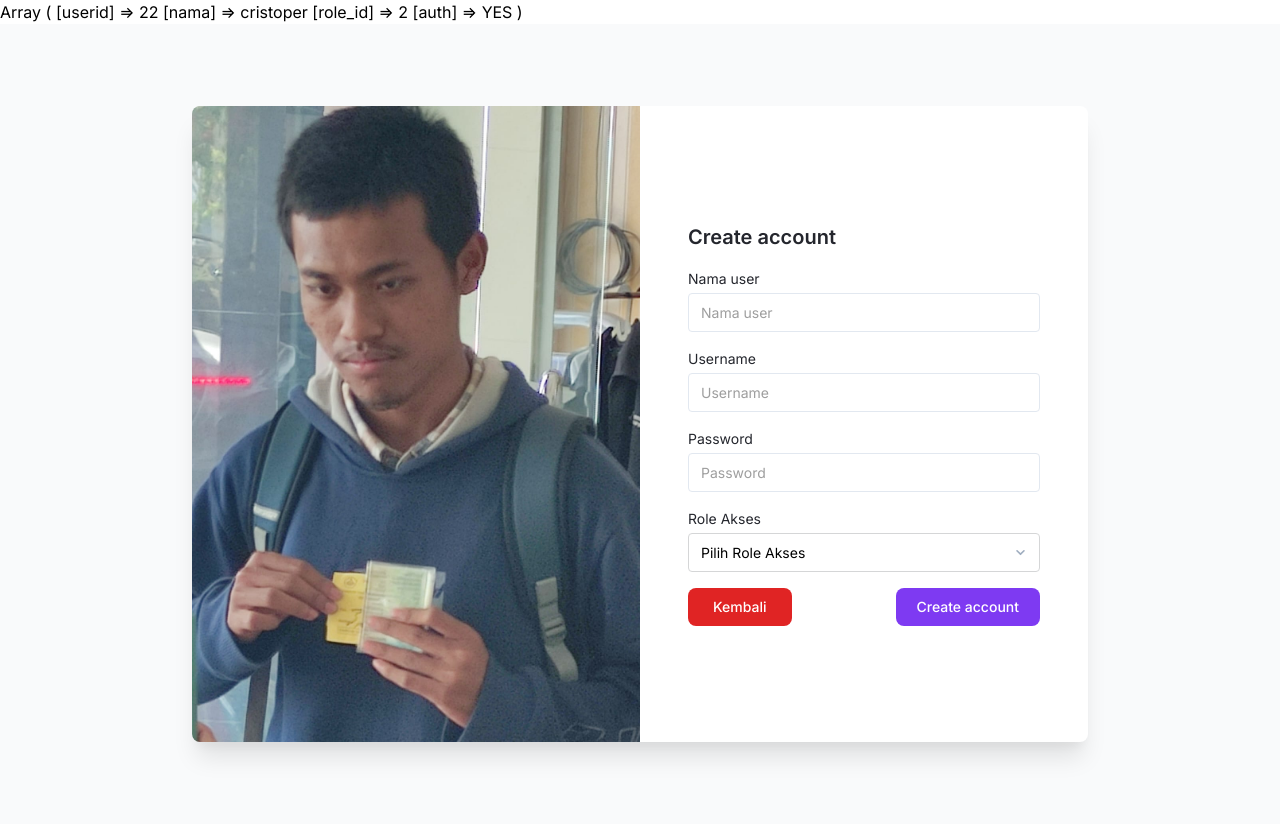
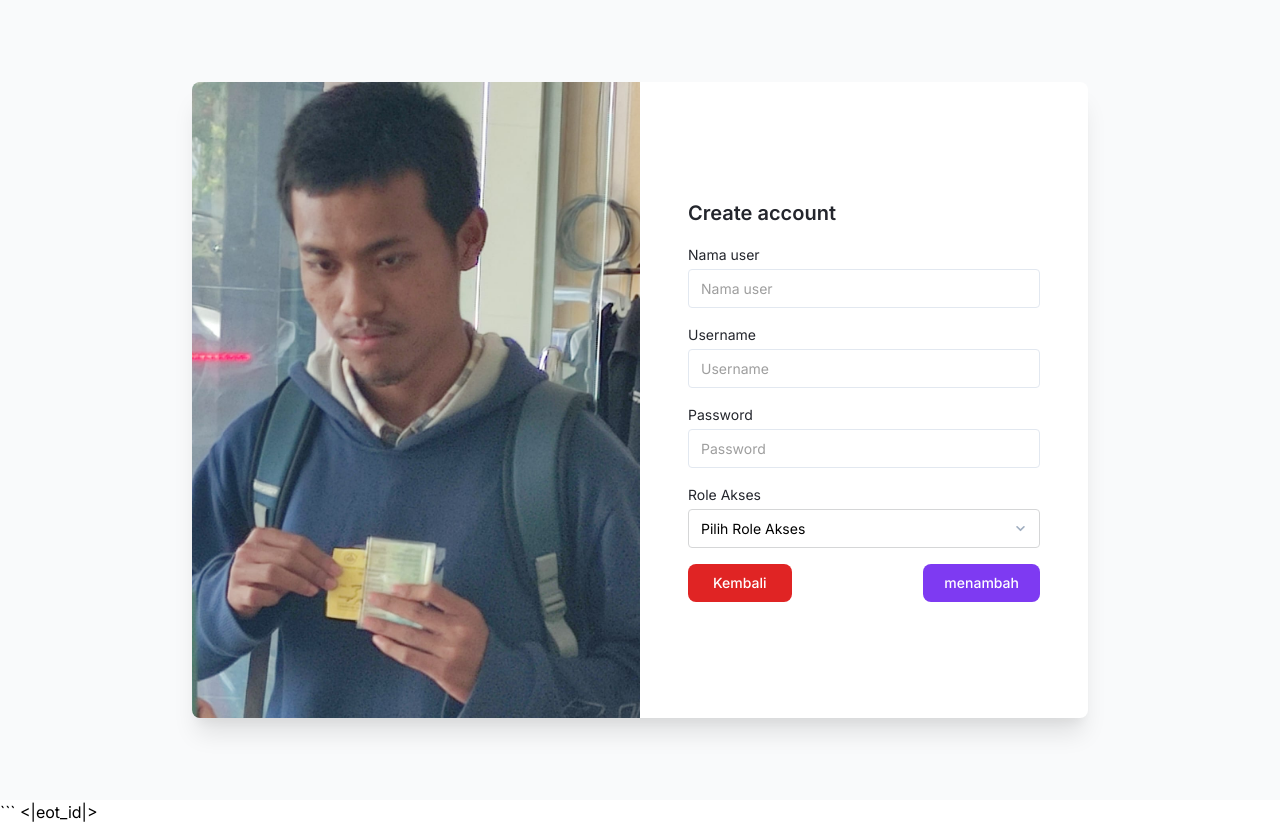
Before and after one commit to nekopride/project1, a PHP site: page /pages/user_add.php in a window 1280 px wide. Run offline with PHP 8.4, Linux system fonts and the light colour scheme; a user stored in the database is signed in; data comes from the database, SQL or seed files in the repository.

Commit message:
Add files via upload

````diff
--- a/index.php
+++ b/index.php
@@ -77,7 +77,7 @@ $connect->close();
               ></span>
               <a
                 class="inline-flex items-center w-full text-sm font-semibold text-gray-800 transition-colors duration-150 hover:text-gray-800 dark:hover:text-gray-200 dark:text-gray-100"
-                href="index.php"
+                href="index.html"
               >
                 <svg
                   class="w-5 h-5"
@@ -259,7 +259,7 @@ $connect->close();
               ></span>
               <a
                 class="inline-flex items-center w-full text-sm font-semibold text-gray-800 transition-colors duration-150 hover:text-gray-800 dark:hover:text-gray-200 dark:text-gray-100"
-                href="index.php"
+                href="index.html"
               >
                 <svg
                   class="w-5 h-5"
--- a/pages/login.php
+++ b/pages/login.php
@@ -1,5 +1,9 @@
 <?php
 session_start();
+if (isset ($_SESSION["masuk"])){
+	header ("Location:index.php");
+	exit;
+}
 if (isset($_SESSION["auth"]) && $_SESSION["auth"] === 'YES') {
     header('Location: ../index.php');
     exit();
--- a/pages/user_add.php
+++ b/pages/user_add.php
@@ -1,7 +1,6 @@
 <?php
 include '../config.php';
 session_start();
-print_r($_SESSION);
 
 if (!$connect) {
     die("Koneksi gagal: " . mysqli_connect_error());
@@ -15,13 +14,13 @@ if (isset($_POST['simpan'])){
      $password = $_POST['password'];
      $role_id = $_POST['role_id'];
 
-     mysqli_query($connect, "INSERT INTO user VALUES ('','$nama','$username','$password','$role_id')");
+     $query = "INSERT INTO user (nama, username, password, role_id) VALUES ('$nama', '$username', '$password', '$role_id')";
+     mysqli_query($connect, $query);
 
-     $_SESSION['success'] = 'berhasil menambahkan data';
-
+     $_SESSION['success'] = 'Berhasil menambahkan data';
      header("location: ../user.php");
+     exit();
 }
-
 ?>
 <!DOCTYPE html>
 <html :class="{ 'theme-dark': dark }" x-data="data()" lang="en">
@@ -62,6 +61,7 @@ if (isset($_POST['simpan'])){
           </div>
           <div class="flex items-center justify-center p-6 sm:p-12 md:w-1/2">
             <div class="w-full">
+              <form method="post">
                 <h1
                   class="mb-4 text-xl font-semibold text-gray-700 dark:text-gray-200"
                 >
@@ -72,6 +72,7 @@ if (isset($_POST['simpan'])){
                     Nama user
                   </span>
                   <input
+                    name="nama"
                     class="block w-full mt-1 text-sm dark:border-gray-600 dark:bg-gray-700 focus:border-purple-400 focus:outline-none focus:shadow-outline-purple dark:text-gray-300 dark:focus:shadow-outline-gray form-input"
                     placeholder="Nama user"
                   />
@@ -81,6 +82,7 @@ if (isset($_POST['simpan'])){
                     Username
                   </span>
                   <input
+                    name="username"
                     class="block w-full mt-1 text-sm dark:border-gray-600 dark:bg-gray-700 focus:border-purple-400 focus:outline-none focus:shadow-outline-purple dark:text-gray-300 dark:focus:shadow-outline-gray form-input"
                     placeholder="Username"
                   />
@@ -88,13 +90,18 @@ if (isset($_POST['simpan'])){
                 <label class="block mt-4 text-sm">
                   <span class="text-gray-700 dark:text-gray-400">Password</span>
                   <input
+                    name="password"
+                    type="password"
                     class="block w-full mt-1 text-sm dark:border-gray-600 dark:bg-gray-700 focus:border-purple-400 focus:outline-none focus:shadow-outline-purple dark:text-gray-300 dark:focus:shadow-outline-gray form-input"
                     placeholder="Password"
                   />
                 </label>
                 <label class="block mt-4 text-sm">
                   <span class="text-gray-700 dark:text-gray-400">Role Akses</span>
-                <select class="block w-full mt-1 text-sm form-select border-gray-300 focus:border-purple-400 focus:outline-none focus:shadow-outline-purple dark:border-gray-600 dark:bg-gray-700 dark:text-gray-300 dark:focus:shadow-outline-gray py-2" name="role_id">
+                  <select
+                    name="role_id"
+                    class="block w-full mt-1 text-sm form-select border-gray-300 focus:border-purple-400 focus:outline-none focus:shadow-outline-purple dark:border-gray-600 dark:bg-gray-700 dark:text-gray-300 dark:focus:shadow-outline-gray py-2"
+                  >
                     <option value="">Pilih Role Akses</option>
                     <?php while($row = mysqli_fetch_array($role)){ ?>
                       <option value="<?= $row['id_role'] ?>"><?= $row['nama'] ?></option>
@@ -109,13 +116,11 @@ if (isset($_POST['simpan'])){
                   >
                     Kembali
                   </a>
-                <a
-                  class="block w-1/2 px-5 py-2 text-sm font-medium leading-5 text-center text-white transition-colors duration-150 bg-purple-600 border border-transparent rounded-lg active:bg-purple-600 hover:bg-purple-700 focus:outline-none focus:shadow-outline-purple ml-2"
-                  href="../user.php"
-                >
-                  Create account
-                </a>
+                  <button type="submit" name="simpan" class="block w-1/2 px-5 py-2 text-sm font-medium leading-5 text-center text-white transition-colors duration-150 bg-purple-600 border border-transparent rounded-lg active:bg-purple-600 hover:bg-purple-700 focus:outline-none focus:shadow-outline-purple ml-2">
+                    menambah
+                  </button>
                 </div>
+              </form>
             </div>
           </div>
         </div>
@@ -123,3 +128,5 @@ if (isset($_POST['simpan'])){
     </div>
   </body>
 </html>
+```
+</rewritten_file><|eot_id|>
````
Lines whose indentation alone changed are shown as unchanged.
